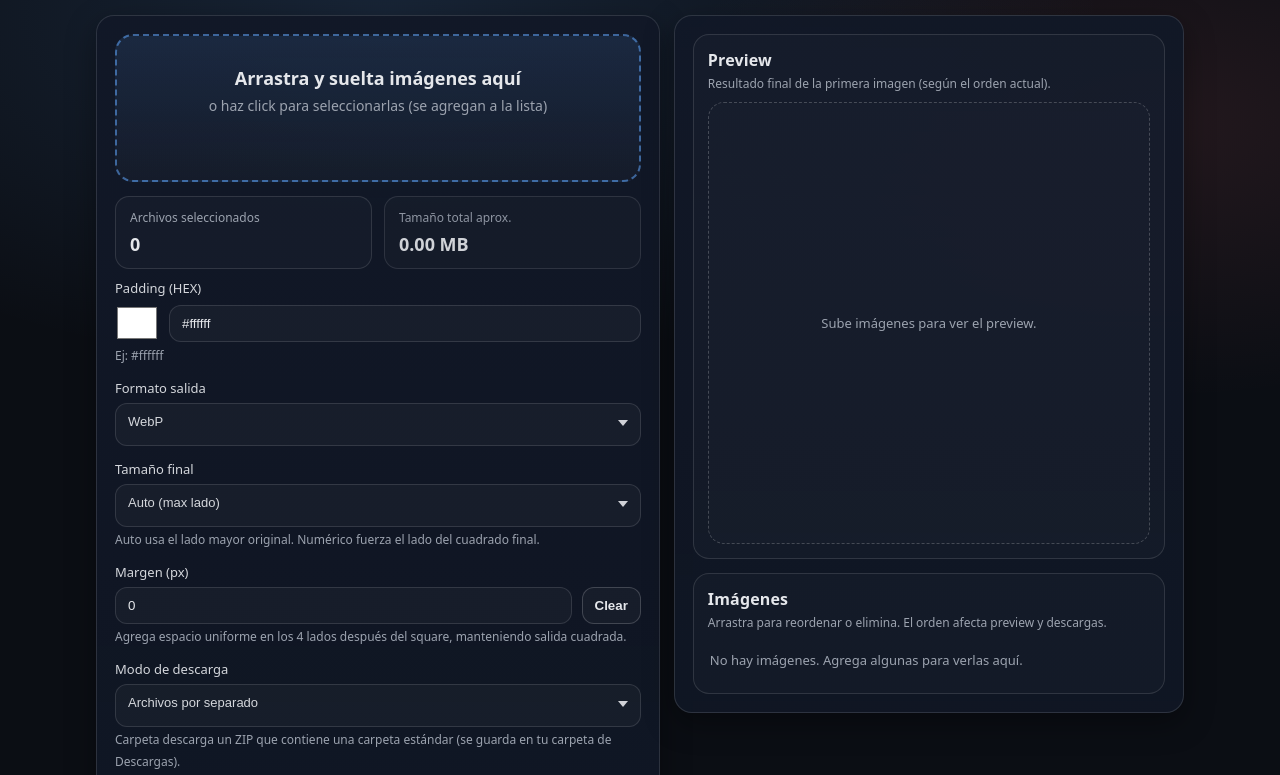
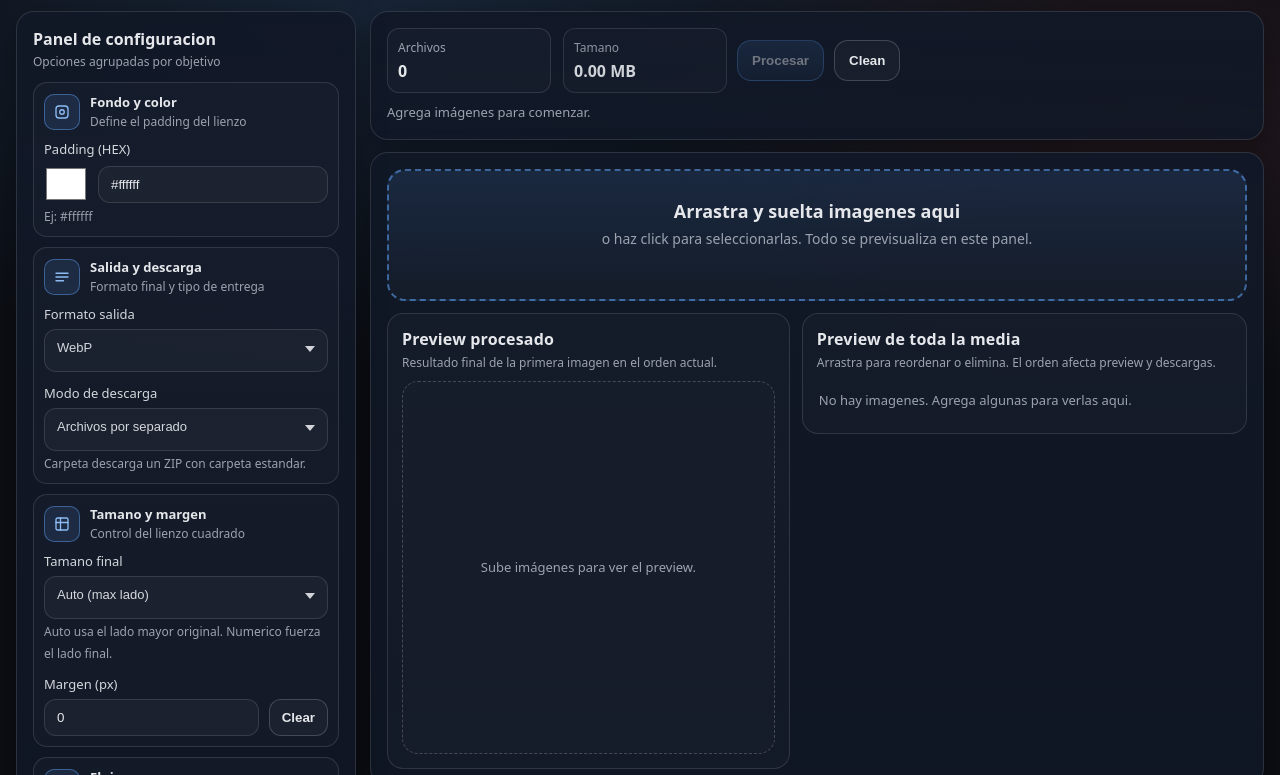
Before and after one commit to williamgca/bulk-square-beta, a website with bundled scripts: page public/index.html in a window 1280 px wide. Shown: the part 97-872 px from the top of the page. Built offline with nearby package versions, Linux system fonts and the light colour scheme.

Commit message:
Refactorizacion del UX

```diff
--- a/public/app/main.js
+++ b/public/app/main.js
@@ -41,7 +41,7 @@ function getUiRefs() {
     marginClearBtn: document.getElementById("marginClearBtn"),
     downloadMode: requireElement("downloadMode"),
     autoClean: requireElement("autoClean"),
-    previewCard: document.querySelector(".preview-card"),
+    previewCard: document.querySelector(".preview"),
     previewWrap: document.querySelector(".preview"),
     previewImg: requireElement("previewImg"),
     previewPlaceholder: requireElement("previewPlaceholder"),
--- a/public/app/ui/file-list-view.js
+++ b/public/app/ui/file-list-view.js
@@ -5,7 +5,7 @@ export function createFileListView({ container, formatBytes, onRemove, onMove })
     if (!container) return;
 
     if (!items.length) {
-      container.innerHTML = "<div class=\"file-empty\">No hay imágenes. Agrega algunas para verlas aquí.</div>";
+      container.innerHTML = "<div class=\"file-empty\">No hay imagenes. Agrega algunas para verlas aqui.</div>";
       return;
     }
 
@@ -42,7 +42,8 @@ export function createFileListView({ container, formatBytes, onRemove, onMove })
       const del = document.createElement("button");
       del.type = "button";
       del.className = "iconbtn";
-      del.textContent = "Eliminar";
+      del.textContent = "X";
+      del.setAttribute("aria-label", `Eliminar ${item.file.name}`);
       del.addEventListener("click", (event) => {
         event.preventDefault();
         onRemove(index);
--- a/public/index.html
+++ b/public/index.html
@@ -6,40 +6,37 @@
   <meta name="viewport" content="width=device-width, initial-scale=1" />
   <title>Bulk Square Beta</title>
   <link rel="stylesheet" href="/styles.css" />
-  <!-- Remove BG feature isolated (temporarily disabled).
-       Re-enable by restoring the importmap and removeBg toggle block. -->
 </head>
 
 <body>
-  <main class="container">
+  <main class="container app-shell">
     <header class="header">
-      <h1>Bulk Square (Beta)</h1>
-      <p>Convierte múltiples imágenes a cuadrado con padding de color y elige cómo descargarlas.</p>
+      <h1>Bulk Square (V1.2)</h1>
+      <p>Sube tu media, configura por grupos y procesa sin salir de la misma vista de trabajo.</p>
     </header>
 
-    <div class="layout">
-      <section class="card config-card">
-        <div id="dropzone" class="dropzone" tabindex="0" role="button"
-          aria-label="Arrastra imágenes aquí o haz click para seleccionar">
-          <div class="dz-inner">
-            <div class="dz-title">Arrastra y suelta imágenes aquí</div>
-            <div class="dz-sub">o haz click para seleccionarlas (se agregan a la lista)</div>
-          </div>
-          <input id="fileInput" type="file" accept="image/*" multiple hidden />
+    <div class="workspace-layout">
+      <aside class="card sidebar-menu" aria-label="Configuraciones">
+        <div class="sidebar-head">
+          <div class="sidebar-title">Panel de configuracion</div>
+          <div class="sidebar-sub">Opciones agrupadas por objetivo</div>
         </div>
 
-        <div class="row">
-          <div class="stat">
-            <div class="stat-label">Archivos seleccionados</div>
-            <div id="fileCount" class="stat-value">0</div>
-          </div>
-          <div class="stat small">
-            <div class="stat-label">Tamaño total aprox.</div>
-            <div id="totalSize" class="stat-value">0 MB</div>
-          </div>
-        </div>
-
-        <div class="form">
+        <div class="menu-groups">
+          <details class="menu-group" open>
+            <summary class="menu-group-head">
+              <span class="group-icon" aria-hidden="true">
+                <svg viewBox="0 0 24 24" role="presentation">
+                  <rect x="4" y="4" width="16" height="16" rx="4"></rect>
+                  <circle cx="12" cy="12" r="3"></circle>
+                </svg>
+              </span>
+              <span class="group-copy">
+                <span class="group-title">Fondo y color</span>
+                <span class="group-sub">Define el padding del lienzo</span>
+              </span>
+            </summary>
+            <div class="group-body">
               <label id="paddingField" class="field">
                 <span>Padding (HEX)</span>
                 <div class="inline">
@@ -48,9 +45,22 @@
                 </div>
                 <small class="hint">Ej: #ffffff</small>
               </label>
+            </div>
+          </details>
 
-          <!-- Remove BG toggle isolated (temporarily disabled). -->
-
+          <details class="menu-group" open>
+            <summary class="menu-group-head">
+              <span class="group-icon" aria-hidden="true">
+                <svg viewBox="0 0 24 24" role="presentation">
+                  <path d="M4 7h16M4 12h16M4 17h10"></path>
+                </svg>
+              </span>
+              <span class="group-copy">
+                <span class="group-title">Salida y descarga</span>
+                <span class="group-sub">Formato final y tipo de entrega</span>
+              </span>
+            </summary>
+            <div class="group-body">
               <label class="field">
                 <span>Formato salida</span>
                 <select id="formatSelect" data-cselect>
@@ -61,17 +71,43 @@
               </label>
 
               <label class="field">
-            <span>Tamaño final</span>
+                <span>Modo de descarga</span>
+                <select id="downloadMode" data-cselect>
+                  <option value="zip">ZIP (recomendado)</option>
+                  <option value="folder">Carpeta</option>
+                  <option value="separate" selected>Archivos por separado</option>
+                </select>
+                <small class="hint">Carpeta descarga un ZIP con carpeta estandar.</small>
+              </label>
+            </div>
+          </details>
+
+          <details class="menu-group" open>
+            <summary class="menu-group-head">
+              <span class="group-icon" aria-hidden="true">
+                <svg viewBox="0 0 24 24" role="presentation">
+                  <rect x="4" y="4" width="16" height="16" rx="2"></rect>
+                  <path d="M4 10h16M10 4v16"></path>
+                </svg>
+              </span>
+              <span class="group-copy">
+                <span class="group-title">Tamano y margen</span>
+                <span class="group-sub">Control del lienzo cuadrado</span>
+              </span>
+            </summary>
+            <div class="group-body">
+              <label class="field">
+                <span>Tamano final</span>
                 <div class="inline">
                   <select id="sizeMode" data-cselect>
                     <option value="auto">Auto (max lado)</option>
-                <option value="fixed">Numérico</option>
+                    <option value="fixed">Numerico</option>
                   </select>
                   <div id="sizeValueWrap" class="size-value-wrap">
                     <input id="sizeValue" type="number" min="1" max="10000" step="1" value="1080" />
                   </div>
                 </div>
-            <small class="hint">Auto usa el lado mayor original. Numérico fuerza el lado del cuadrado final.</small>
+                <small class="hint">Auto usa el lado mayor original. Numerico fuerza el lado final.</small>
               </label>
 
               <label class="field">
@@ -80,57 +116,92 @@
                   <input id="marginY" type="number" min="0" max="10000" step="1" value="0" />
                   <button id="marginClearBtn" class="secondary ghost" type="button">Clear</button>
                 </div>
-            <small class="hint">Agrega espacio uniforme en los 4 lados después del square, manteniendo salida cuadrada.</small>
               </label>
+            </div>
+          </details>
 
-          <label class="field">
-            <span>Modo de descarga</span>
-            <select id="downloadMode" data-cselect>
-              <option value="zip">ZIP (recomendado)</option>
-              <option value="folder">Carpeta</option>
-              <option value="separate" selected>Archivos por separado</option>
-            </select>
-            <small class="hint">Carpeta descarga un ZIP que contiene una carpeta estándar (se guarda en tu carpeta de
-              Descargas).</small>
-          </label>
-
+          <details class="menu-group" open>
+            <summary class="menu-group-head">
+              <span class="group-icon" aria-hidden="true">
+                <svg viewBox="0 0 24 24" role="presentation">
+                  <path d="M6 12h12M12 6v12"></path>
+                  <circle cx="12" cy="12" r="9"></circle>
+                </svg>
+              </span>
+              <span class="group-copy">
+                <span class="group-title">Flujo</span>
+                <span class="group-sub">Limpieza y control del lote</span>
+              </span>
+            </summary>
+            <div class="group-body">
               <label class="toggle" for="autoClean">
-            <span class="toggle-label">Limpiar automáticamente después de descargar</span>
+                <span class="toggle-label">Limpiar automaticamente despues de descargar</span>
                 <span class="switch">
                   <input id="autoClean" type="checkbox" checked />
                   <span class="slider" aria-hidden="true"></span>
                 </span>
               </label>
+            </div>
+          </details>
+        </div>
+
+      </aside>
+
+      <div class="workspace-main">
+        <section class="card quick-panel" aria-label="Acciones de lote">
+          <div class="quick-panel-grid">
+            <div class="row compact">
+              <div class="stat">
+                <div class="stat-label">Archivos</div>
+                <div id="fileCount" class="stat-value">0</div>
+              </div>
+              <div class="stat small">
+                <div class="stat-label">Tamano</div>
+                <div id="totalSize" class="stat-value">0 MB</div>
+              </div>
+            </div>
 
             <div class="actions">
               <button id="processBtn" class="primary" disabled>Procesar</button>
               <button id="cleanBtn" class="secondary" type="button">Clean</button>
             </div>
+          </div>
           <div id="status" class="status" aria-live="polite"></div>
+        </section>
+
+        <section class="card media-zone" aria-label="Media zone">
+
+          <div id="dropzone" class="dropzone" tabindex="0" role="button"
+            aria-label="Arrastra imagenes aqui o haz click para seleccionar">
+            <div class="dz-inner">
+              <div class="dz-title">Arrastra y suelta imagenes aqui</div>
+              <div class="dz-sub">o haz click para seleccionarlas. Todo se previsualiza en este panel.</div>
+            </div>
+            <input id="fileInput" type="file" accept="image/*" multiple hidden />
           </div>
 
-      </section>
-
-      <section class="card preview-card" aria-label="Preview">
-        <div class="preview">
+          <div class="media-grid">
+            <div class="preview card-soft" aria-label="Preview procesado">
               <div class="preview-head">
-            <div class="preview-title">Preview</div>
-            <div class="preview-sub">Resultado final de la primera imagen (según el orden actual).</div>
+                <div class="preview-title">Preview procesado</div>
+                <div class="preview-sub">Resultado final de la primera imagen en el orden actual.</div>
               </div>
               <div class="preview-box">
-            <div id="previewPlaceholder" class="preview-placeholder">Sube imágenes para ver el preview.</div>
+                <div id="previewPlaceholder" class="preview-placeholder">Sube imagenes para ver el preview.</div>
                 <img id="previewImg" class="preview-img" alt="Preview" />
               </div>
             </div>
 
-        <div class="filelist">
+            <div class="filelist card-soft">
               <div class="filelist-head">
-            <div class="filelist-title">Imágenes</div>
+                <div class="filelist-title">Preview de toda la media</div>
                 <div class="filelist-sub">Arrastra para reordenar o elimina. El orden afecta preview y descargas.</div>
               </div>
               <div id="fileList" class="filelist-items"></div>
             </div>
+          </div>
         </section>
+      </div>
     </div>
 
     <footer class="footer">
--- a/public/styles.css
+++ b/public/styles.css
@@ -22,22 +22,9 @@ body {
 }
 
 .container {
-  max-width: 1120px;
+  max-width: 1280px;
   margin: 0 auto;
-  padding: 28px 16px 40px;
-}
-
-.layout {
-  display: grid;
-  grid-template-columns: 1.05fr 0.95fr;
-  gap: 14px;
-  align-items: start;
-}
-
-@media (max-width: 980px) {
-  .layout {
-    grid-template-columns: 1fr;
-  }
+  padding: 24px 16px 40px;
 }
 
 .header h1 {
@@ -51,19 +38,181 @@ body {
   color: var(--muted);
 }
 
+.workspace-layout {
+  display: grid;
+  grid-template-columns: 340px minmax(0, 1fr);
+  gap: 14px;
+  align-items: start;
+}
+
+.workspace-main {
+  display: grid;
+  gap: 12px;
+}
+
+@media (max-width: 1080px) {
+  .workspace-layout {
+    grid-template-columns: 1fr;
+  }
+}
+
 .card {
-  background: linear-gradient(180deg, rgba(17, 24, 39, 0.95), rgba(17, 24, 39, 0.82));
+  background: linear-gradient(180deg, rgba(17, 24, 39, 0.96), rgba(17, 24, 39, 0.84));
   border: 1px solid var(--border);
   border-radius: 18px;
-  padding: 18px;
+  padding: 16px;
   box-shadow: 0 10px 30px rgba(0, 0, 0, 0.35);
+}
+
+.card-soft {
+  padding: 14px;
+  border-radius: 16px;
+  border: 1px solid var(--border);
+  background: rgba(255, 255, 255, 0.02);
+}
+
+.sidebar-menu {
+  position: sticky;
+  top: 14px;
+  display: grid;
+  gap: 12px;
+}
+
+.sidebar-head {
+  display: grid;
+  gap: 3px;
+}
+
+.sidebar-title {
+  font-weight: 750;
+}
+
+.sidebar-sub {
+  color: var(--muted);
+  font-size: 12px;
+}
+
+.menu-groups {
+  display: grid;
+  gap: 10px;
+}
+
+.menu-group {
+  border: 1px solid rgba(255, 255, 255, 0.12);
+  border-radius: 14px;
+  background: rgba(255, 255, 255, 0.02);
+  overflow: hidden;
+}
+
+.menu-group-head {
+  list-style: none;
+  display: grid;
+  grid-template-columns: 36px 1fr;
+  gap: 10px;
+  align-items: center;
+  padding: 10px;
+  cursor: pointer;
+}
+
+.menu-group-head::-webkit-details-marker {
+  display: none;
+}
+
+.group-icon {
+  width: 36px;
+  height: 36px;
+  border-radius: 10px;
+  border: 1px solid rgba(96, 165, 250, 0.45);
+  background: rgba(96, 165, 250, 0.12);
+  display: grid;
+  place-items: center;
+}
+
+.group-icon svg {
+  width: 18px;
+  height: 18px;
+  fill: none;
+  stroke: rgba(147, 197, 253, 0.95);
+  stroke-width: 1.8;
+  stroke-linecap: round;
+  stroke-linejoin: round;
+}
+
+.group-copy {
+  display: grid;
+  gap: 2px;
+}
+
+.group-title {
+  font-size: 13px;
+  font-weight: 700;
+}
+
+.group-sub {
+  font-size: 12px;
+  color: var(--muted);
+}
+
+.group-body {
+  display: grid;
+  gap: 12px;
+  padding: 0 10px 10px;
+}
+
+.row {
+  display: grid;
+  grid-template-columns: 1fr 1fr;
+  gap: 12px;
+}
+
+.row.compact {
+  margin: 0;
+}
+
+.stat {
+  border: 1px solid var(--border);
+  border-radius: 12px;
+  padding: 10px;
+  background: rgba(255, 255, 255, 0.02);
+}
+
+.stat.small {
+  opacity: 0.9;
+}
+
+.stat-label {
+  color: var(--muted);
+  font-size: 12px;
+  margin-bottom: 4px;
+}
+
+.stat-value {
+  font-size: 16px;
+  font-weight: 700;
+}
+
+.media-zone {
+  display: grid;
+  gap: 12px;
+}
+
+.quick-panel {
+  display: grid;
+  gap: 10px;
+}
+
+.quick-panel-grid {
+  display: grid;
+  grid-template-columns: minmax(220px, 340px) 1fr;
+  gap: 10px;
+  align-items: center;
 }
 
 .dropzone {
   border: 2px dashed rgba(96, 165, 250, 0.55);
   border-radius: 18px;
-  padding: 30px 24px;
-  min-height: 148px;
+  padding: 28px 20px;
+  min-height: 132px;
   cursor: pointer;
   outline: none;
   transition: border-color 160ms ease, background 160ms ease, transform 160ms ease;
@@ -100,44 +249,21 @@ body {
   font-size: 14px;
 }
 
-.row {
+.media-grid {
   display: grid;
-  grid-template-columns: 1fr 1fr;
+  grid-template-columns: minmax(280px, 0.95fr) minmax(0, 1.05fr);
   gap: 12px;
-  margin: 14px 0 10px;
+  align-items: start;
 }
 
-.stat {
-  border: 1px solid var(--border);
-  border-radius: 14px;
-  padding: 12px 14px;
-  background: rgba(255, 255, 255, 0.02);
-}
+@media (max-width: 980px) {
+  .media-grid {
+    grid-template-columns: 1fr;
+  }
 
-.stat.small {
-  opacity: 0.9;
-}
-
-.stat-label {
-  color: var(--muted);
-  font-size: 12px;
-  margin-bottom: 6px;
-}
-
-.stat-value {
-  font-size: 18px;
-  font-weight: 700;
-}
-
-.form {
-  display: grid;
-  gap: 14px;
-  margin-top: 0;
-}
-
-.preview-card {
-  display: grid;
-  gap: 14px;
+  .quick-panel-grid {
+    grid-template-columns: 1fr;
+  }
 }
 
 .field span {
@@ -157,10 +283,7 @@ body {
   align-items: center;
 }
 
-.inline .cselect {
-  flex: 1;
-}
-
+.inline .cselect,
 .inline input[type="text"],
 .inline input[type="number"] {
   flex: 1;
@@ -186,7 +309,6 @@ select {
   outline: none;
 }
 
-/* Hide native selects when replaced by the custom select */
 select.cselect-native {
   position: absolute;
   opacity: 0;
@@ -358,10 +480,6 @@ input[type="color"] {
   cursor: pointer;
 }
 
-.removebg-toggle {
-  margin-top: -2px;
-}
-
 .toggle-label {
   line-height: 1.25;
 }
@@ -428,27 +546,9 @@ input[type="color"] {
   color: rgba(96, 165, 250, 0.95);
 }
 
-.footer {
-  margin-top: 14px;
-  color: var(--muted);
-  font-size: 12px;
-}
-
-.footer a {
-  color: var(--muted);
-  text-decoration: none;
-}
-
-.footer a:hover {
-  color: var(--text);
-}
-
-/* Preview */
 .preview {
-  padding: 14px;
-  border-radius: 16px;
-  border: 1px solid var(--border);
-  background: rgba(255, 255, 255, 0.02);
+  display: grid;
+  gap: 10px;
 }
 
 .preview-head {
@@ -467,7 +567,6 @@ input[type="color"] {
 }
 
 .preview-box {
-  margin-top: 10px;
   width: 100%;
   aspect-ratio: 1 / 1;
   border-radius: 16px;
@@ -500,18 +599,14 @@ input[type="color"] {
   display: none;
 }
 
-/* File list */
 .filelist {
-  padding: 14px;
-  border-radius: 16px;
-  border: 1px solid var(--border);
-  background: rgba(255, 255, 255, 0.02);
+  display: grid;
+  gap: 10px;
 }
 
 .filelist-head {
   display: grid;
   gap: 4px;
-  margin-bottom: 10px;
 }
 
 .filelist-title {
@@ -526,21 +621,21 @@ input[type="color"] {
 
 .filelist-items {
   display: grid;
-  gap: 8px;
-  max-height: 360px;
+  grid-template-columns: repeat(auto-fill, minmax(118px, 1fr));
+  gap: 10px;
+  max-height: 520px;
   overflow: auto;
   padding-right: 2px;
 }
 
 .file-item {
-  display: grid;
-  grid-template-columns: 42px 1fr auto;
-  gap: 10px;
-  align-items: center;
-  padding: 10px;
+  position: relative;
   border-radius: 14px;
+  overflow: hidden;
   border: 1px solid rgba(255, 255, 255, 0.10);
   background: rgba(255, 255, 255, 0.02);
+  min-height: 118px;
+  cursor: grab;
 }
 
 .file-item.dragging {
@@ -549,26 +644,30 @@ input[type="color"] {
 
 .file-item.drag-over {
   border-color: rgba(96, 165, 250, 0.55);
-  background: rgba(96, 165, 250, 0.08);
+  box-shadow: inset 0 0 0 2px rgba(96, 165, 250, 0.35);
 }
 
 .file-thumb {
-  width: 42px;
-  height: 42px;
+  width: 100%;
+  aspect-ratio: 1 / 1;
   object-fit: cover;
-  border-radius: 10px;
-  border: 1px solid rgba(255, 255, 255, 0.10);
-  background: rgba(255, 255, 255, 0.02);
+  display: block;
 }
 
 .file-meta {
+  position: absolute;
+  left: 6px;
+  right: 6px;
+  bottom: 6px;
   display: grid;
   gap: 2px;
-  min-width: 0;
+  padding: 6px;
+  border-radius: 9px;
+  background: linear-gradient(180deg, rgba(0, 0, 0, 0.04), rgba(0, 0, 0, 0.62));
 }
 
 .file-name {
-  font-size: 13px;
+  font-size: 12px;
   font-weight: 650;
   white-space: nowrap;
   overflow: hidden;
@@ -576,24 +675,25 @@ input[type="color"] {
 }
 
 .file-sub {
-  font-size: 12px;
-  color: var(--muted);
+  font-size: 11px;
+  color: rgba(229, 231, 235, 0.82);
 }
 
 .file-actions {
-  display: flex;
-  gap: 8px;
-  align-items: center;
+  position: absolute;
+  top: 6px;
+  right: 6px;
 }
 
 .iconbtn {
-  padding: 8px 10px;
-  border-radius: 12px;
-  border: 1px solid rgba(255, 255, 255, 0.14);
-  background: rgba(255, 255, 255, 0.02);
+  padding: 6px 8px;
+  border-radius: 10px;
+  border: 1px solid rgba(255, 255, 255, 0.20);
+  background: rgba(11, 14, 20, 0.72);
   color: var(--text);
   cursor: pointer;
   font-weight: 700;
+  font-size: 11px;
 }
 
 .iconbtn:hover {
@@ -601,7 +701,23 @@ input[type="color"] {
 }
 
 .file-empty {
+  grid-column: 1 / -1;
   color: var(--muted);
   font-size: 13px;
   padding: 10px 2px;
 }
+
+.footer {
+  margin-top: 14px;
+  color: var(--muted);
+  font-size: 12px;
+}
+
+.footer a {
+  color: var(--muted);
+  text-decoration: none;
+}
+
+.footer a:hover {
+  color: var(--text);
+}
```
Lines whose indentation alone changed are shown as unchanged.
